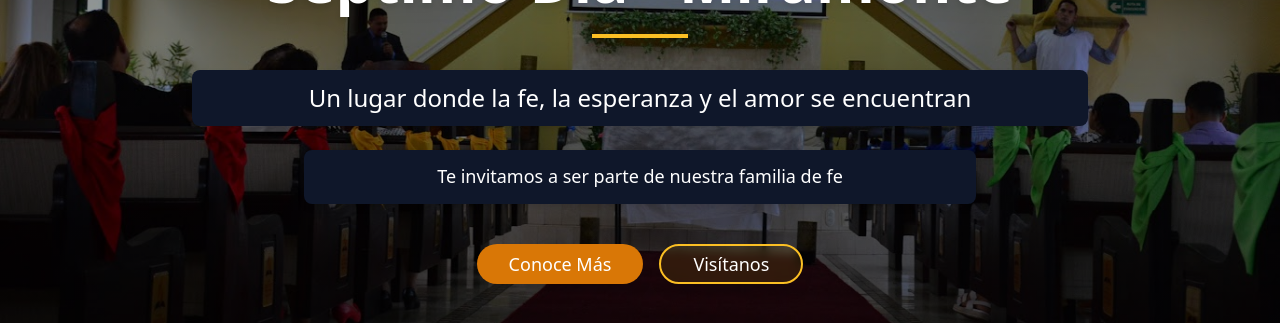
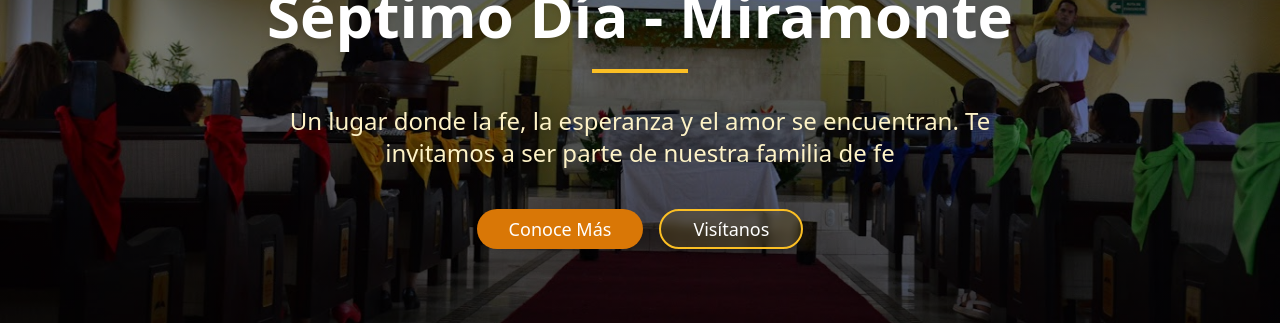
Before and after one commit to ticetek/miramonte-faith-connect, a React (Vite) app: page / in a window 1280 px wide. Shown: the part 361-684 px from the top of the page. Built offline with nearby package versions, Linux system fonts and the light colour scheme; no server answers; the database is empty.

Commit message:
Refactor hero section text
Combine subtitle and welcome text, remove background, and adjust text color for readability.

```diff
--- a/src/components/church/HeroSection.tsx
+++ b/src/components/church/HeroSection.tsx
@@ -1,4 +1,3 @@
-
 
 import { Language } from '@/pages/Index';
 import { Button } from '@/components/ui/button';
@@ -12,15 +11,13 @@ const HeroSection = ({ language }: HeroSectionProps) => {
   const content = {
     es: {
       title: 'Iglesia Adventista del Séptimo Día - Miramonte',
-      subtitle: 'Un lugar donde la fe, la esperanza y el amor se encuentran',
-      welcome: 'Te invitamos a ser parte de nuestra familia de fe',
+      subtitle: 'Un lugar donde la fe, la esperanza y el amor se encuentran. Te invitamos a ser parte de nuestra familia de fe',
       cta: 'Conoce Más',
       visit: 'Visítanos'
     },
     en: {
       title: 'Seventh-day Adventist Church - Miramonte',
-      subtitle: 'A place where faith, hope, and love come together',
-      welcome: 'We invite you to be part of our faith family',
+      subtitle: 'A place where faith, hope, and love come together. We invite you to be part of our faith family',
       cta: 'Learn More',
       visit: 'Visit Us'
     }
@@ -61,12 +58,8 @@ const HeroSection = ({ language }: HeroSectionProps) => {
 
           <div className="w-24 h-1 bg-amber-400 mx-auto mb-8"></div>
 
-          <p className="text-xl md:text-2xl text-white mb-6 font-medium drop-shadow-md bg-primary rounded-lg px-6 py-3 backdrop-blur-sm">
+          <p className="text-xl md:text-2xl text-amber-100 mb-10 max-w-3xl mx-auto leading-relaxed drop-shadow-md font-medium">
             {t.subtitle}
-          </p>
-
-          <p className="text-lg text-white mb-10 max-w-2xl mx-auto leading-relaxed drop-shadow-md bg-primary rounded-lg px-6 py-3 backdrop-blur-sm">
-            {t.welcome}
           </p>
 
           <div className="flex flex-col sm:flex-row gap-4 justify-center">
```
